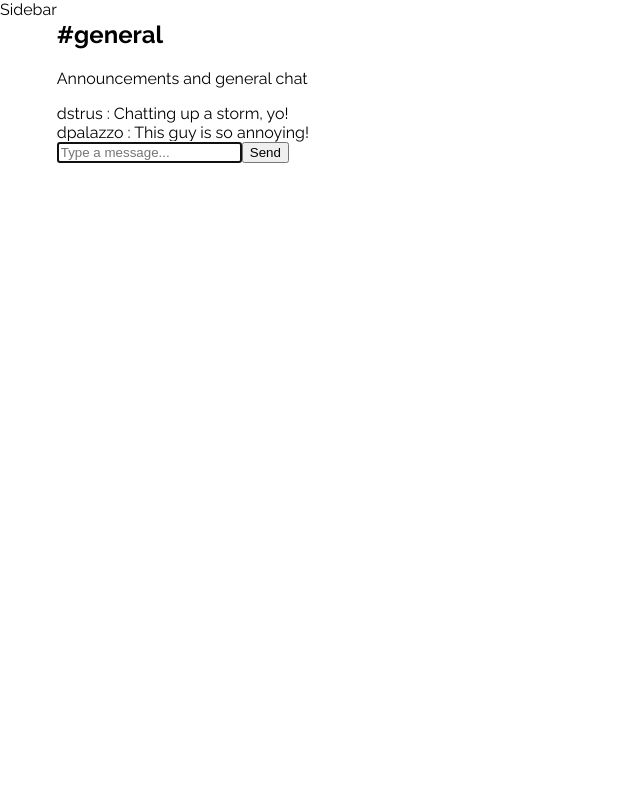
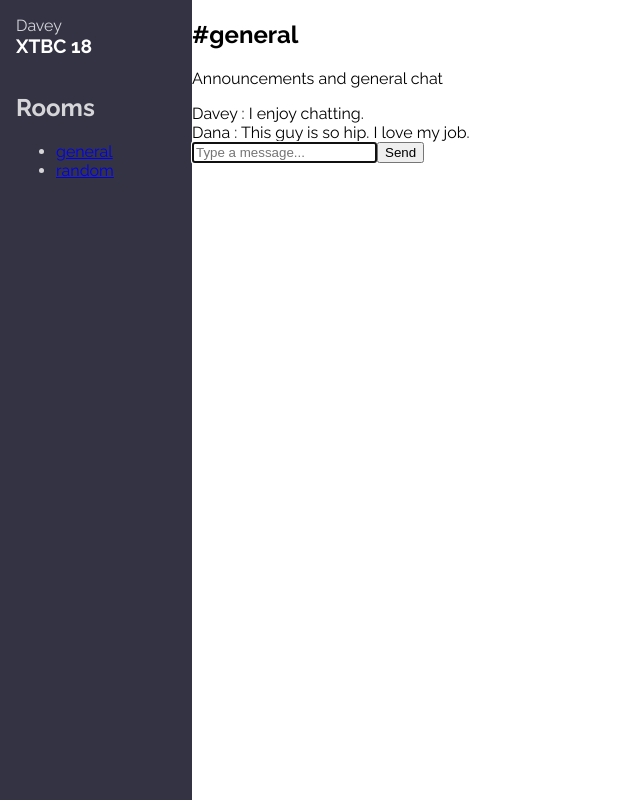
Before and after one commit to AyushiG123/chatarang, a React (Create React App) app: page / in a window 1280 px wide. Shown: the whole page, without its empty margins (0-640 px from the left). Built offline with nearby package versions, Linux system fonts and the light colour scheme.

Commit message:
Updated code to classwork

```diff
--- a/src/App.js
+++ b/src/App.js
@@ -1,13 +1,25 @@
 import React, { Component } from 'react'
 
-import './App.css';
+import './App.css'
 import Main from './Main'
 
 class App extends Component {
+  constructor() {
+    super()
+
+    this.state = {
+      user: {
+        uid: 'SDKfh32948',
+        displayName: 'Davey',
+        email: 'davey@fretless.com',
+      }
+    }
+  }
+
   render() {
     return (
       <div className="App">
-        <Main />
+        <Main user={this.state.user} />
       </div>
     )
   }
--- a/src/Chat.js
+++ b/src/Chat.js
@@ -1,42 +1,59 @@
-import React, {Component} from 'react'
+import React, { Component } from 'react'
 
 import ChatHeader from './ChatHeader'
 import MessageList from './MessageList'
 import MessageForm from './MessageForm'
 
-class Chat extends Component{
-    constructor(){
+class Chat extends Component {
+  constructor() {
     super()
 
-        this.state={
-            messages:[
-                      {id: 1, userName: 'dstrus', body: 'Chatting up a storm, yo!'},
-                      {id: 2, userName:'dpalazzo', body:'This guy is so annoying!'}
-                   ]
+    this.state = {
+      messages: [
+        {
+            id: 1,
+            user: {
+              uid: 123,
+              displayName: 'Davey',
+              email: 'davey@fretless.com',
+            },
+            body: 'I enjoy chatting.',
+        },
+        {
+          id: 2,
+          user: {
+            uid: 456,
+            displayName: 'Dana',
+            email: 'dana@fretless.com',
+          },
+          body: 'This guy is so hip. I love my job.',
+        },
+      ],
     }
   }
 
   addMessage = (body) => {
     const messages = [...this.state.messages]
-        const userName = 'daniel'
+    const user = this.props.user
 
     messages.push({
-            id: `${userName}-${Date.now()}`,
-            userName,
+      id: `${user.uid}-${Date.now()}`,
+      user,
       body,
     })
 
-        this.setState({messages:messages})
+    this.setState({ messages })
   }
 
-    render(){
-        return(
-            <div className = "Chat">
+  render() {
+    return (
+      <div className="Chat">
         <ChatHeader />
-            <MessageList messages={this.state.messages}/>
-            <MessageForm addMessage={this.addMessage}/>
+        <MessageList messages={this.state.messages} />
+        <MessageForm addMessage={this.addMessage} />
       </div>
     )
   }
 }
+
 export default Chat
--- a/src/Main.js
+++ b/src/Main.js
@@ -8,8 +8,8 @@ class Main extends Component{
     {
         return(
             <div className = "Main" style = {styles}>
-               <Sidebar />
-               <Chat />
+               <Sidebar user={this.props.user}/>
+               <Chat user={this.props.user}/>
             </div>
         )
     }
--- a/src/Message.js
+++ b/src/Message.js
@@ -3,7 +3,7 @@ import React from 'react'
 const Message =(props) => {
     return(
         <div className = "Message">
-         {props.message.userName} : {props.message.body}
+         {props.message.user.displayName} : {props.message.body}
         </div>
     )
 }
--- a/src/Sidebar.js
+++ b/src/Sidebar.js
@@ -1,13 +1,51 @@
-import React, {Component} from 'react'
+import React from 'react'
 
-class Sidebar extends Component{
-    render(){
-        return(
-            <div className = "Sidebar">
-             Sidebar
-             </div>
-        )
-    }
+const Sidebar = (props) => {
+  return (
+    <aside className="Sidebar" style={styles.sidebar}>
+      <div className="UserInfo" style={styles.children}>
+        <div className="Avatar"></div>
+        <div className="user">
+          {props.user.displayName}
+        </div>
+        <a href="#">
+          <i className="fas fa-sign-out-alt"></i>
+        </a>
+      </div>
+      <h1 style={styles.h1}>
+        XTBC 18
+      </h1>
+      <nav className="RoomList" style={styles.children}>
+        <h2>Rooms</h2>
+        <ul>
+          <li><a href="#">general</a></li>
+          <li><a href="#">random</a></li>
+        </ul>
+      </nav>
+    </aside>
+  )
+}
+
+const styles = {
+  sidebar: {
+    backgroundColor: '#333344',
+    color: 'rgba(255, 255, 255, 0.8)',
+    width: '12rem',
+    padding: '1rem 0',
+    display: 'flex',
+    flexDirection: 'column',
+  },
+
+  children: {
+    padding: '0 1rem',
+  },
+
+  h1: {
+    color: 'white',
+    fontSize: '1.2rem',
+    marginTop: 0,
+    padding: '0 1rem',
+  }
 }
 
 export default Sidebar
```
Lines whose indentation alone changed are shown as unchanged.
